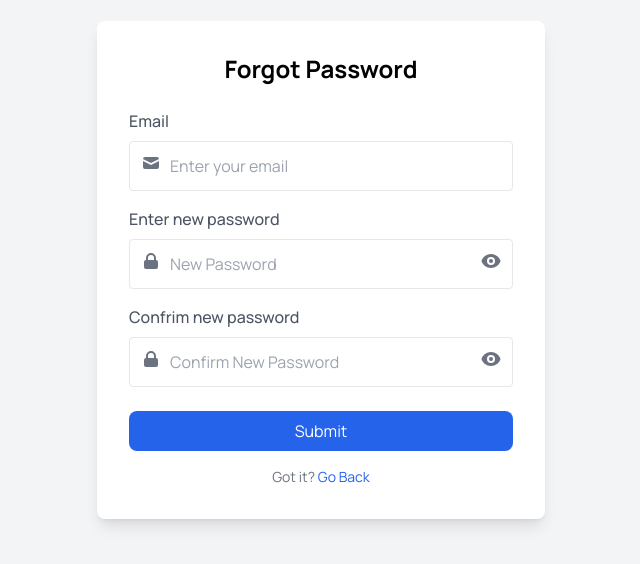
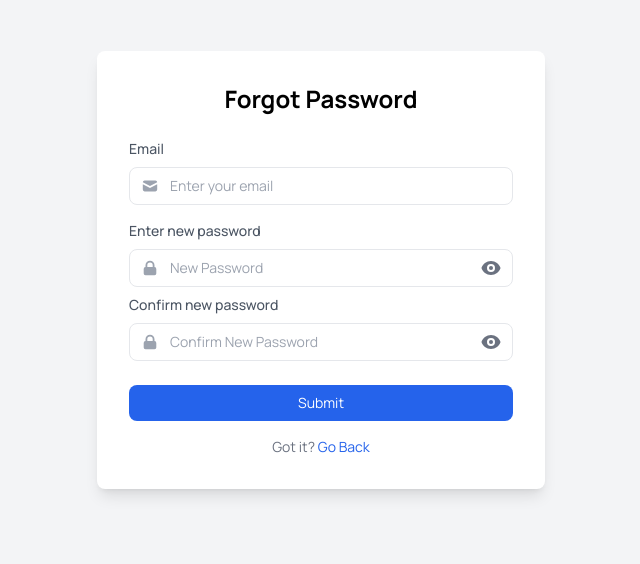
Before and after one commit to zdogar556/pms, a React (Vite) app in the folder client/: page /forgot-password in a window 1280 px wide. Shown: the part 130-694 px from the top of the page, without its empty margins (319-959 px from the left). Built offline with nearby package versions, Linux system fonts and the light colour scheme; no server answers.

Commit message:
Add Strong password feature in authentication

```diff
--- a/client/src/pages/auth/Forgotpassword.jsx
+++ b/client/src/pages/auth/Forgotpassword.jsx
@@ -1,8 +1,7 @@
 import React, { useState } from "react";
 import axios from "axios";
 import toast from "react-hot-toast";
-import { useNavigate } from "react-router-dom";
-import { Link } from "react-router-dom";
+import { useNavigate, Link } from "react-router-dom";
 import { HiMail, HiLockClosed, HiEye, HiEyeOff } from "react-icons/hi";
 
 const ForgotPassword = () => {
@@ -11,10 +10,37 @@ const ForgotPassword = () => {
   const [confirmPassword, setConfirmPassword] = useState("");
   const [showNewPassword, setShowNewPassword] = useState(false);
   const [showConfirmPassword, setShowConfirmPassword] = useState(false);
+  const [passwordError, setPasswordError] = useState(""); // ✅ inline error
+
   const navigate = useNavigate();
+
+  // ✅ Password validation
+  const validatePassword = (password) => {
+    const strongRegex =
+      /^(?=.*[a-z])(?=.*[A-Z])(?=.*\d)(?=.*[@$!%*?&#]).{8,}$/;
+    if (!password) return "Password is required";
+    if (!strongRegex.test(password)) {
+      return "Password must be at least 8 chars and include uppercase, lowercase, number, and special character.";
+    }
+    return "";
+  };
+
+  // ✅ Handle live validation
+  const handlePasswordChange = (e) => {
+    const value = e.target.value;
+    setNewPassword(value);
+    setPasswordError(validatePassword(value));
+  };
 
   const handleSubmit = async (e) => {
     e.preventDefault();
+
+    // final check before submit
+    const error = validatePassword(newPassword);
+    if (error) {
+      setPasswordError(error);
+      return;
+    }
 
     if (newPassword !== confirmPassword) {
       toast.error("Passwords do not match");
@@ -41,72 +67,74 @@ const ForgotPassword = () => {
     <div className="flex items-center justify-center h-screen bg-gray-100">
       <div className="bg-white shadow-lg rounded-lg p-8 w-full max-w-md">
         <h2 className="text-2xl font-bold mb-6 text-center">Forgot Password</h2>
-        <form onSubmit={handleSubmit}>
-
-          {/* Email with Icon */}
-           <label className="block font-medium text-gray-600 mb-2">
-              Email
-            </label>
-          <div className="relative mb-4">
-            <span className="absolute left-3 top-3 text-gray-500">
-              <HiMail size={20} />
-            </span>
+        <form onSubmit={handleSubmit} className="text-sm">
+          {/* --- Email --- */}
+          <div className="mb-4">
+            <label className="block font-medium text-gray-600 mb-2">Email</label>
+            <div className="relative flex items-center">
+              <HiMail className="absolute left-3 text-gray-400 text-lg" />
               <input
                 type="email"
                 placeholder="Enter your email"
                 value={email}
                 onChange={(e) => setEmail(e.target.value)}
-              className="w-full p-3 pl-10 border rounded"
+                className="pl-10 pr-4 py-2 w-full rounded-lg border focus:border-blue-500 focus:outline-none"
                 required
               />
             </div>
+          </div>
 
-          {/* New Password with Icon + Eye Toggle */}
+          {/* --- New Password --- */}
+          <div className="mb-2">
             <label className="block font-medium text-gray-600 mb-2">
               Enter new password
             </label>
-          <div className="relative mb-4">
-            <span className="absolute left-3 top-3 text-gray-500">
-              <HiLockClosed size={20} />
-            </span>
+            <div className="relative flex items-center">
+              <HiLockClosed className="absolute left-3 text-gray-400 text-lg" />
               <input
                 type={showNewPassword ? "text" : "password"}
                 placeholder="New Password"
                 value={newPassword}
-              onChange={(e) => setNewPassword(e.target.value)}
-              className="w-full p-3 pl-10 pr-10 border rounded"
+                onChange={handlePasswordChange}
+                className={`pl-10 pr-10 py-2 w-full rounded-lg border focus:border-blue-500 focus:outline-none ${
+                  passwordError ? "border-red-500" : ""
+                }`}
                 required
               />
               <span
-              className="absolute right-3 top-3 cursor-pointer text-gray-500"
+                className="absolute right-3 text-gray-500 cursor-pointer"
                 onClick={() => setShowNewPassword(!showNewPassword)}
               >
                 {showNewPassword ? <HiEyeOff size={20} /> : <HiEye size={20} />}
               </span>
             </div>
+            {passwordError && (
+              <p className="text-red-500 text-xs mt-1">{passwordError}</p>
+            )}
+          </div>
 
-          {/* Confirm Password with Icon + Eye Toggle */}
+          {/* --- Confirm Password --- */}
+          <div className="mb-6">
             <label className="block font-medium text-gray-600 mb-2">
-              Confrim new password
+              Confirm new password
             </label>
-          <div className="relative mb-6">
-            <span className="absolute left-3 top-3 text-gray-500">
-              <HiLockClosed size={20} />
-            </span>
+            <div className="relative flex items-center">
+              <HiLockClosed className="absolute left-3 text-gray-400 text-lg" />
               <input
                 type={showConfirmPassword ? "text" : "password"}
                 placeholder="Confirm New Password"
                 value={confirmPassword}
                 onChange={(e) => setConfirmPassword(e.target.value)}
-              className="w-full p-3 pl-10 pr-10 border rounded"
+                className="pl-10 pr-10 py-2 w-full rounded-lg border focus:border-blue-500 focus:outline-none"
                 required
               />
               <span
-              className="absolute right-3 top-3 cursor-pointer text-gray-500"
+                className="absolute right-3 text-gray-500 cursor-pointer"
                 onClick={() => setShowConfirmPassword(!showConfirmPassword)}
               >
                 {showConfirmPassword ? <HiEyeOff size={20} /> : <HiEye size={20} />}
               </span>
+            </div>
           </div>
 
           <button
@@ -116,6 +144,7 @@ const ForgotPassword = () => {
             Submit
           </button>
         </form>
+
         <p className="mt-4 text-center text-sm text-gray-500">
           Got it?{" "}
           <Link to="/" className="text-blue-600">
--- a/client/src/pages/auth/Register.jsx
+++ b/client/src/pages/auth/Register.jsx
@@ -11,11 +11,35 @@ const Register = () => {
   const [email, setEmail] = useState("");
   const [password, setPassword] = useState("");
   const [name, setName] = useState("");
-  const [showPassword, setShowPassword] = useState(false); // Toggle password visibility
+  const [showPassword, setShowPassword] = useState(false);
+  const [passwordError, setPasswordError] = useState("");
+
+  // Password validation
+  const validatePassword = (password) => {
+    const strongRegex =
+      /^(?=.*[a-z])(?=.*[A-Z])(?=.*\d)(?=.*[@$!%*?&#]).{8,}$/;
+    if (!password) return "Password is required";
+    if (!strongRegex.test(password)) {
+      return "Password must be at least 8 chars long and include uppercase, lowercase, number, and special character.";
+    }
+    return "";
+  };
+
+  // Handle password input change
+  const handlePasswordChange = (e) => {
+    const value = e.target.value;
+    setPassword(value);
+    setPasswordError(validatePassword(value));
+  };
 
   // Handle form submit
   const handleSubmit = async (e) => {
     e.preventDefault();
+    const error = validatePassword(password);
+    if (error) {
+      setPasswordError(error);
+      return;
+    }
     await register({ email, password, name });
   };
 
@@ -71,25 +95,22 @@ const Register = () => {
           </div>
 
           {/* --- Password Field with Show/Hide --- */}
-          <div className="mb-4">
+          <div className="mb-2">
             <label className="block font-medium text-gray-600 mb-2">
               Password
             </label>
             <div className="relative flex items-center">
-              {/* Lock Icon */}
               <HiLockClosed className="absolute left-3 text-gray-400 text-lg" />
-
-              {/* Input Field */}
               <input
-                type={showPassword ? "text" : "password"} // Toggle between text & password
-                className="pl-10 pr-10 py-2 w-full rounded-lg border focus:border-blue-500 focus:outline-none"
+                type={showPassword ? "text" : "password"}
+                className={`pl-10 pr-10 py-2 w-full rounded-lg border focus:border-blue-500 focus:outline-none ${
+                  passwordError ? "border-red-500" : ""
+                }`}
                 placeholder="Enter your password"
                 value={password}
-                onChange={(e) => setPassword(e.target.value)}
+                onChange={handlePasswordChange}
                 required
               />
-
-              {/* Eye Icon for Toggle */}
               <span
                 className="absolute right-3 text-gray-500 cursor-pointer"
                 onClick={() => setShowPassword(!showPassword)}
@@ -97,12 +118,16 @@ const Register = () => {
                 {showPassword ? <HiEyeOff size={20} /> : <HiEye size={20} />}
               </span>
             </div>
+            {/* Inline error message */}
+            {passwordError && (
+              <p className="text-red-500 text-xs mt-1">{passwordError}</p>
+            )}
           </div>
 
           {/* --- Submit Button --- */}
           <button
             type="submit"
-            className="w-full rounded-lg bg-blue-600 px-4 py-2 text-white transition hover:bg-blue-700"
+            className="mt-3 w-full rounded-lg bg-blue-600 px-4 py-2 text-white transition hover:bg-blue-700"
           >
             {loading ? (
               <div className="flex gap-2 justify-center items-center">
```
Also changed, not shown: 1 other file (tests, documents, lock files or other folders). Lines whose indentation alone changed are shown as unchanged.
